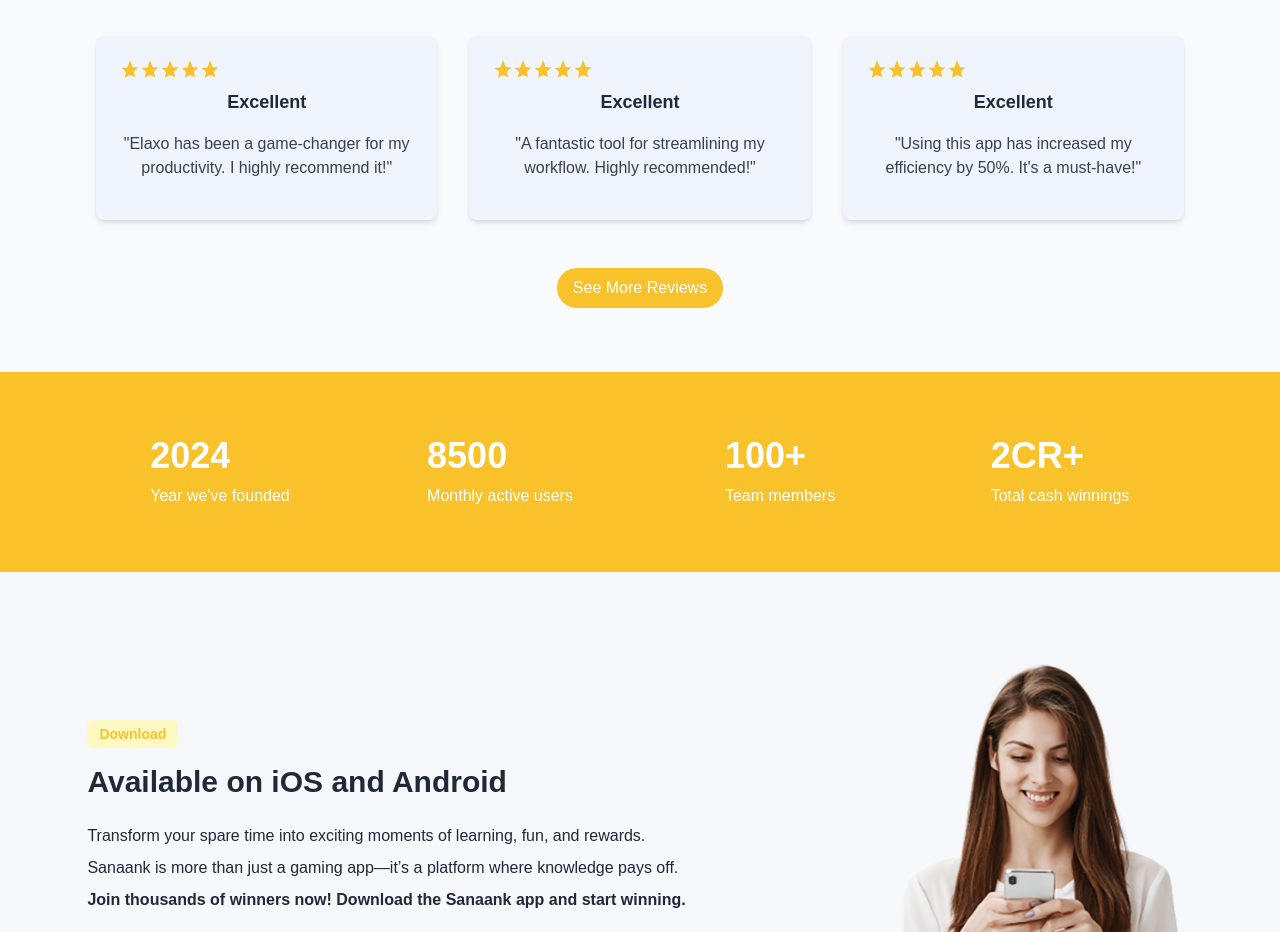
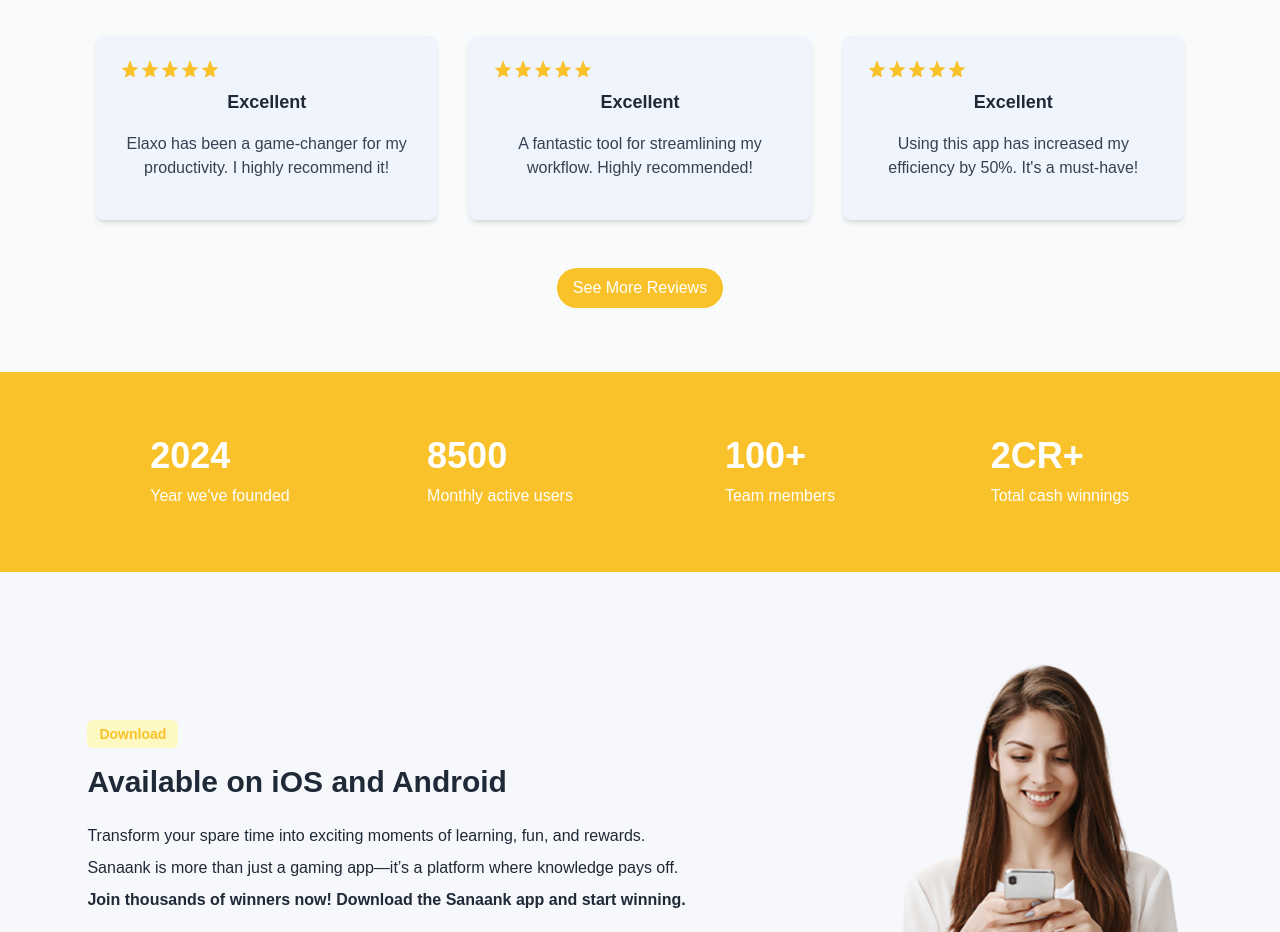
Before and after one commit to Sanaank-Official/website, a Next.js app: page / in a window 1280 px wide. Shown: the part 2540-3472 px from the top of the page. Built offline with nearby package versions, Linux system fonts and the light colour scheme.

Commit message:
Fix HTML entities in Contact Us and Home components; update links to use Next.js Link component

```diff
--- a/src/app/contact-us/page.js
+++ b/src/app/contact-us/page.js
@@ -20,15 +20,17 @@
 				/>
 				<div className="hero-overlay">
 					<h1 className="hero-title">Contact Us</h1>
-					<p className="hero-subtitle">We’d Love to Hear from You!</p>
+					<p className="hero-subtitle">
+						We&apos;d Love to Hear from You!
+					</p>
 				</div>
 			</div>
 
 			<p className="para1">
 				<strong>Have questions, feedback, or need assistance?</strong>
-				<br /> The Sanaank team is here to help. <br /> Whether you're a
-				quiz enthusiast or new to our platform, we’re just a message
-				away.
+				<br /> The Sanaank team is here to help. <br /> Whether
+				you&apos;re a quiz enthusiast or new to our platform, we&apos;re
+				just a message away.
 			</p>
 			<div className="custom-divider"></div>
 
@@ -37,8 +39,8 @@
 				{/* Contact Form */}
 				<div className="form-container">
 					<h2 className="form-title">
-						Alternatively, fill out the form below, and we’ll get
-						back to you as soon as possible:
+						Alternatively, fill out the form below, and we&apos;ll
+						get back to you as soon as possible:
 					</h2>
 					<form>
 						<label>Name</label>
@@ -92,7 +94,7 @@
 						<h2>Support Hours</h2>
 						<div>
 							<p>Our team is available to assist you:</p>
-							<strong>Monday to Saturday:</strong> 10:00 AM – 6:00
+							<strong>Monday to Saturday:</strong> 10:00 AM - 6:00
 							PM
 							<br />
 							<strong>Sunday:</strong> Closed
--- a/src/app/page.js
+++ b/src/app/page.js
@@ -21,6 +21,7 @@
 	FaApple,
 	FaGooglePlay,
 } from "react-icons/fa";
+import Link from "next/link";
 
 // Animation Variants
 const containerVariants = {
@@ -397,8 +398,8 @@
 							</p>
 							{/* Review text */}
 							<p className="mb-4 text-gray-700">
-								"Elaxo has been a game-changer for my
-								productivity. I highly recommend it!"
+								Elaxo has been a game-changer for my
+								productivity. I highly recommend it!
 							</p>
 						</div>
 
@@ -428,8 +429,8 @@
 							</p>
 							{/* Review text */}
 							<p className="mb-4 text-gray-700">
-								"A fantastic tool for streamlining my workflow.
-								Highly recommended!"
+								A fantastic tool for streamlining my workflow.
+								Highly recommended!
 							</p>
 						</div>
 
@@ -459,8 +460,8 @@
 							</p>
 							{/* Review text */}
 							<p className="mb-4 text-gray-700">
-								"Using this app has increased my efficiency by
-								50%. It's a must-have!"
+								Using this app has increased my efficiency by
+								50%. It&apos;s a must-have!
 							</p>
 						</div>
 					</div>
@@ -535,14 +536,14 @@
 			{/* Footer */}
 			<footer className="bg-yellow-100 text-black py-8">
 				<div className="container mx-auto px-8 md:px-16 lg:px-24 flex items-center justify-between">
-					<a href="/">
+					<Link href="/">
 						<Image
 							src="/images/logo.png"
 							alt="Elaxo Logo"
 							width={70}
 							height={21}
 						/>
-					</a>
+					</Link>
 					<nav>
 						<ul className="flex space-x-6">
 							<li>
--- a/src/components/Statesections.js
+++ b/src/components/Statesections.js
@@ -60,7 +60,7 @@
 							data-target="2024">
 							0
 						</h3>
-						<p>Year we've founded</p>
+						<p>Year we&apos;ve founded</p>
 					</div>
 					<div>
 						<h3
```
